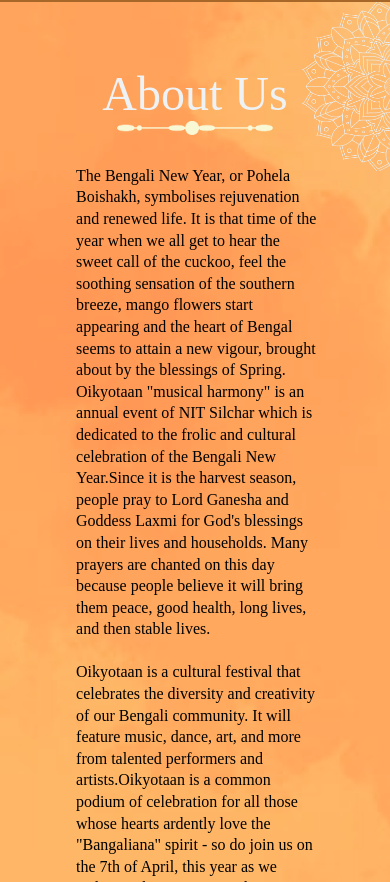
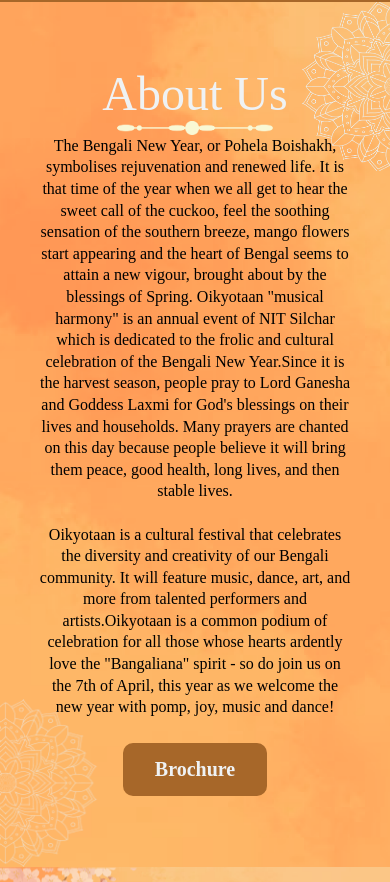
Before and after one commit to gdsc-nits-org/oikyotaan-2023, a React (Vite) app: page / in a window 390 px wide. Shown: the part 842-1724 px from the top of the page. Built offline with nearby package versions, Linux system fonts and the light colour scheme; a web font is replaced by a local one.

Commit message:
add: scrollbar

```diff
--- a/index.html
+++ b/index.html
@@ -3,7 +3,7 @@
   <head>
     <meta charset="UTF-8" />
     <meta name="viewport" content="width=device-width, initial-scale=1.0" />
-    <link rel="shortcut icon" href="favicon.svg" type="image/svg" />
+    <link rel="shortcut icon" href="/favicon.svg" type="image/svg" />
     <title>Oikyotaan 2023</title>
   </head>
 
--- a/src/Components/About/About.jsx
+++ b/src/Components/About/About.jsx
@@ -1,8 +1,8 @@
 import style from "./About.module.scss";
 import Fade from "../Fade/Fade";
-const About = () => {
+const About = ({ aboutRef }) => {
   return (
-    <div className={style.aboutUs}>
+    <div className={style.aboutUs} ref={aboutRef}>
       <img src="/images/alpona.png" alt="alpona" className={style.alpona} />
       <div className={style.head}>
         <h1>About Us</h1>
--- a/src/Components/About/About.module.scss
+++ b/src/Components/About/About.module.scss
@@ -10,21 +10,9 @@
 .about {
   width: 80vw;
   display: flex;
-  margin: 30px 9.5%;
+  text-align: center;
+  margin: auto;
 }
-// .head {
-//   display: flex;
-//   flex-direction: column;
-//   margin-left: 18vw;
-
-//   .about_imag {
-//     justify-content: center;
-//     align-items: center;
-//     // justify-content: center;
-//     margin-left: 20vw;
-//     position: relative;
-//   }
-// }
 .head {
   display: flex;
   flex-direction: column;
@@ -52,37 +40,21 @@
   line-height: 1.35em;
   margin: 0 30px;
   font-size: 1.25rem;
-  margin-left: 4vw;
   text-align: center;
   margin-top: 40px;
-  // font-family: var(--gdsc-font-2);
-  // color: var(--grey-text-1-100);
   color: black;
 }
 
 .about_image {
   height: 35rem;
-  // margin-top: 500px;
 }
 
 .about_imag {
   width: 30%;
 }
-// .about_heading {
-//   // margin-top: 4rem;
-//   // margin-left: 0;
-//   font-family: var(--gdsc-font-2);
-//   font-style: normal;
-//   font-weight: 400;
-//   font-size: 4rem;
-
-//   text-align: center;
-//   color: #eff2f4;
-//   margin-bottom: auto;
-// }
 
 .footer {
-  padding-top: 5vh;
+  padding: 2vh 0 6vh;
   justify-content: space-between;
   align-items: center;
   display: flex;
@@ -91,7 +63,6 @@
   .line2 {
     transform: translateY(35%);
     width: 8%;
-    // aspect-ratio: 1;
     margin-top: 8px;
   }
   .line1 {
@@ -109,7 +80,6 @@
 }
 .line9 {
   display: none;
-  // position: absolute;
 }
 
 .btn {
@@ -124,9 +94,7 @@
   margin: 4px 2px;
   cursor: pointer;
   border-radius: 10px;
-  // margin-left:15vw;
   margin-top: 25px;
-  // margin-right:24px;
   a {
     color: #eff2f4;
     text-decoration: none;
@@ -148,31 +116,22 @@
 
   .about_text {
     font-size: 1rem;
-    text-align: left;
-    margin-left: 10vw;
-    margin-top: 0px;
-    // margin-left: 4vw;
+    text-align: center;
+    // margin-left: 10vw;
+    margin: 0px auto 0;
   }
   .alpona {
-    // height: 35vw;
     height: 20vh;
   }
 
   .about_imag {
     width: 100%;
-    // position: fixed;
     margin-bottom: 1rem;
   }
   .about_image {
     height: 0;
     display: none;
   }
-  // .about_heading {
-  //   // text-align: left;
-  //   // margin-right: 20rem;
-  //   // position: absolute;
-  //   text-align: left;
-  // }
 
   .footer {
     justify-content: space-around;
@@ -190,20 +149,6 @@
       display: none;
     }
   }
-  // .head {
-  //   padding-right: 1vw;
-  //   .about_heading {
-  //     padding-right: 25vw;
-  //     font-size: 2.5rem;
-  //     margin-bottom: 3px;
-  //     text-align: center;
-  //   }
-  //   .about_imag {
-  //     padding-right: 50vw;
-  //     margin-left: 50px;
-  //     float: left;
-  //   }
-  // }
   .head {
     margin-left: 0vw;
     gap: 2%;
@@ -216,13 +161,11 @@
   }
   .line9 {
     display: inline;
-    // position: fixed;
     position: absolute;
     bottom: 0;
     height: 20vh;
   }
   .btn {
-    margin-left: calc(50% - 90px);
     a {
       color: #eff2f4;
       text-decoration: none;
@@ -234,21 +177,3 @@
     padding-right: 0rem;
   }
 }
-
-// @media only screen and (max-width: 800px) {
-//   .about {
-//     display: block;
-//     padding-bottom: 0 !important;
-//     margin-bottom: 5vh !important;
-//   }
-
-//   .about_text {
-//     font-size: 1em;
-//     margin: 5vh;
-//     margin-bottom: 3vh;
-//   }
-
-//   .about_heading {
-//     margin-left: 3rem;
-//   }
-// }
--- a/src/Components/Landing/Landing.jsx
+++ b/src/Components/Landing/Landing.jsx
@@ -4,7 +4,7 @@ import Lottie from "react-lottie";
 import { useMediaQuery } from "../../Hooks";
 import style from "./Landing.module.scss";
 
-const Landing = () => {
+const Landing = ({ aboutRef }) => {
   const [lottie1, setLottie1] = useState("");
   const [lottie2, setLottie2] = useState("");
   const isMobile = useMediaQuery("(max-width: 700px)");
@@ -34,6 +34,9 @@ const Landing = () => {
       preserveAspectRatio: "xMidYMid slice",
     },
   };
+  const handleClick = () => {
+    aboutRef.current.scrollIntoView({ behavior: "smooth", block: "start" });
+  };
   return (
     <div className={style.container}>
       <div className={style.main}>
@@ -55,7 +58,7 @@ const Landing = () => {
       </div>
       <img className={style.logo} src="/images/oikyotan.svg" alt="logo" width={300} />
       <div className={style.down}>
-        <button>
+        <button onClick={handleClick}>
           About Us
           <Icon
             icon="material-symbols:keyboard-arrow-down-rounded"
--- a/src/Pages/Artist/Artist.jsx
+++ b/src/Pages/Artist/Artist.jsx
@@ -22,7 +22,7 @@ const Artist = () => {
       </div>
       <div className={styles.sliderContainer}>
         <Swiper
-          direction="vertical"
+          direction="horizontal"
           mousewheel
           pagination={{
             clickable: true,
--- a/src/Pages/Home/Home.jsx
+++ b/src/Pages/Home/Home.jsx
@@ -1,11 +1,13 @@
+import { useRef } from "react";
 import style from "./Home.module.scss";
 import { Landing, Sponsor } from "../../Components";
 import About from "../../Components/About/About";
 const Home = () => {
+  const aboutRef = useRef(null);
   return (
     <main className={style.home}>
-      <Landing />
-      <About />
+      <Landing aboutRef={aboutRef} />
+      <About aboutRef={aboutRef} />
       <Sponsor />
     </main>
   );
--- a/src/index.scss
+++ b/src/index.scss
@@ -40,3 +40,18 @@
   box-sizing: border-box;
   font-family: var(--oikyotaan-font-1);
 }
+
+body::-webkit-scrollbar {
+  width: 0.5rem;
+}
+
+body::-webkit-scrollbar-track {
+  background-color: #ffcb81;
+  border: 1px solid black;
+}
+
+body::-webkit-scrollbar-thumb {
+  background-color: var(--oikyotaan-brown-100);
+  border-radius: 5px;
+  outline: 1px solid slategrey;
+}
```
Also changed, not shown: src/Components/ArtistCard/ArtistCard.module.scss (+0 -20 lines), src/Components/EventCard/EventCard.module.scss (+0 -7 lines), public/favicon.svg (added).
